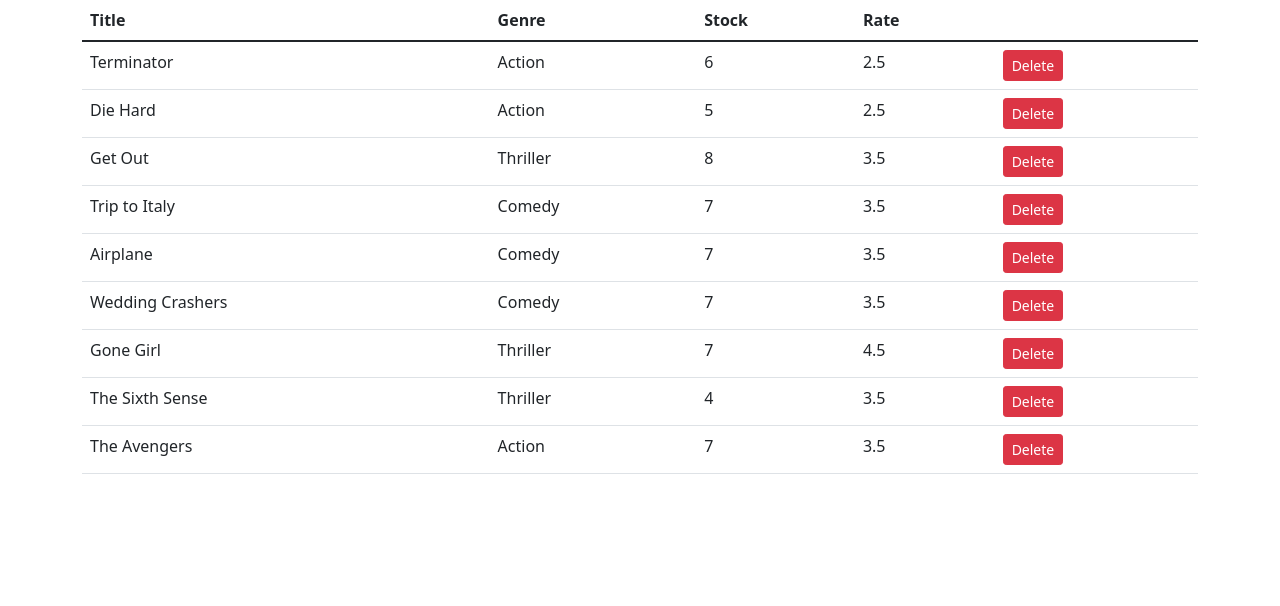
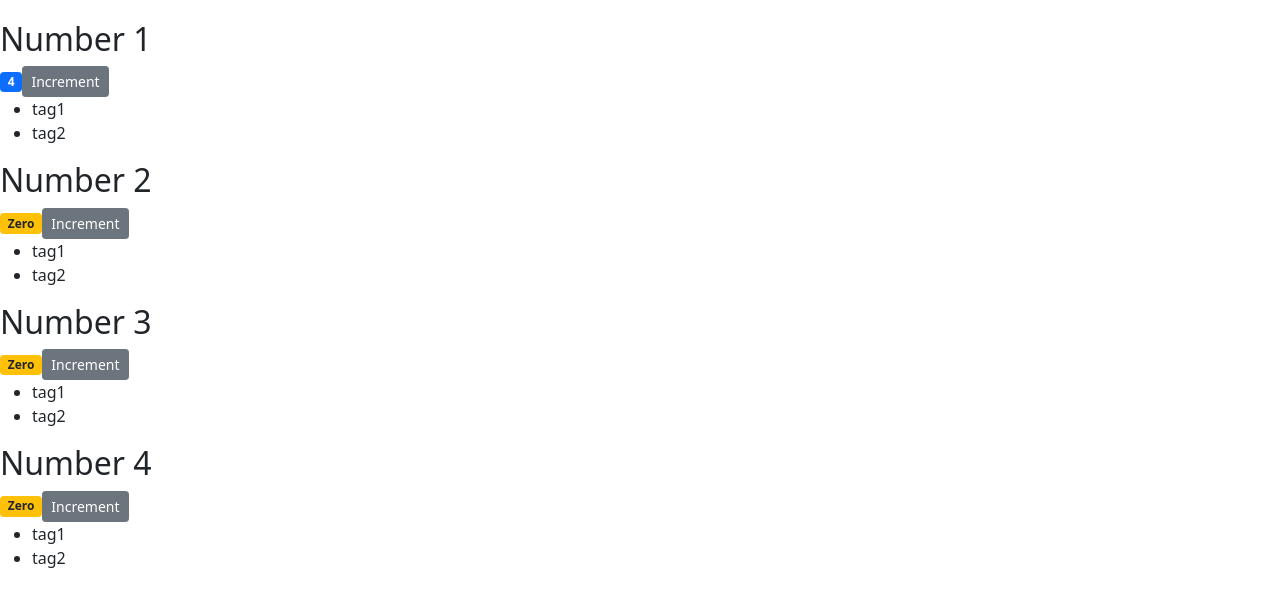
Before and after one commit to ttquyen/practice-reactjs-with-online-course, a React (Create React App) app: page / in a window 1280 px wide. Shown: the top 606 px of the page. Built offline with nearby package versions, Linux system fonts and the light colour scheme.

Commit message:
passing data to component

```diff
--- a/src/components/counter.jsx
+++ b/src/components/counter.jsx
@@ -1,7 +1,7 @@
 import React, { Component } from "react";
 class Counter extends Component {
   state = {
-    count: 0,
+    value: this.props.value, //rename variable "value" to make code cleaner and more maintainable
     tags: ["tag1", "tag2"],
   };
   renderTags() {
@@ -15,19 +15,21 @@ class Counter extends Component {
     );
   }
   handleIncrement = () => {
-    this.setState({ count: this.state.count + 1 });
-    console.log("Increment Clicked", this, this.state.count);
+    this.setState({ value: this.state.value + 1 });
+    console.log("Increment Clicked", this, this.state.value);
     this.formatCount();
   };
   render() {
     return (
       <React.Fragment>
+        {this.props.children}
+        {/* pass another props outside from mother component */}
         <span className={this.getBadgeClasses()}>{this.formatCount()}</span>
         <button
           onClick={this.handleIncrement}
           className="btn btn-secondary btn-sm"
         >
-          Increament
+          Increment
         </button>
         {this.renderTags()}
       </React.Fragment>
@@ -35,12 +37,12 @@ class Counter extends Component {
   }
   getBadgeClasses() {
     let classes = "badge ";
-    classes += this.state.count === 0 ? "bg-warning text-dark" : "bg-primary";
+    classes += this.state.value === 0 ? "bg-warning text-dark" : "bg-primary";
     return classes;
   }
 
   formatCount() {
-    const { count } = this.state;
+    const { value: count } = this.state;
     return count === 0 ? "Zero" : count;
   }
 }
--- /dev/null
+++ b/src/components/counters.jsx
@@ -0,0 +1,28 @@
+import React, { Component } from "react";
+import Counter from "./counter";
+
+class Counters extends Component {
+  state = {
+    counters: [
+      { id: 1, value: 4 },
+      { id: 2, value: 0 },
+      { id: 3, value: 0 },
+      { id: 4, value: 0 },
+    ],
+  };
+  render() {
+    return (
+      <div>
+        {this.state.counters.map((counter) => (
+          <Counter key={counter.id} value={counter.value}>
+            <h2>Number {counter.id}</h2>
+          </Counter>
+          //indentical id when using map(),
+          //get values from array and pass value to component Counter
+        ))}
+      </div>
+    );
+  }
+}
+
+export default Counters;
--- a/src/components/movieTable.jsx
+++ b/src/components/movieTable.jsx
@@ -5,11 +5,16 @@ class MovieTable extends Component {
     movies: getMovies(),
   };
   handleDelete = (movie) => {
-    const movies = this.state.movies.filter((m) => m._id != movie._id);
+    const movies = this.state.movies.filter((m) => m._id !== movie._id);
     this.setState({ movies });
   };
   render() {
+    const { length: count } = this.state.movies;
+    if (this.state.movies.length === 0)
+      return <p>There are no movies in the database.</p>;
     return (
+      <React.Fragment>
+        <p>Showing {count} movies in the database.</p>
         <table className="table">
           <thead>
             <tr>
@@ -39,6 +44,7 @@ class MovieTable extends Component {
             ))}
           </tbody>
         </table>
+      </React.Fragment>
     );
   }
 }
--- a/src/index.css
+++ b/src/index.css
@@ -1,13 +1,14 @@
 body {
   margin: 0;
-  font-family: -apple-system, BlinkMacSystemFont, 'Segoe UI', 'Roboto', 'Oxygen',
-    'Ubuntu', 'Cantarell', 'Fira Sans', 'Droid Sans', 'Helvetica Neue',
+  font-family: -apple-system, BlinkMacSystemFont, "Segoe UI", "Roboto", "Oxygen",
+    "Ubuntu", "Cantarell", "Fira Sans", "Droid Sans", "Helvetica Neue",
     sans-serif;
   -webkit-font-smoothing: antialiased;
   -moz-osx-font-smoothing: grayscale;
+  padding: 20px 0 0 0;
 }
 
 code {
-  font-family: source-code-pro, Menlo, Monaco, Consolas, 'Courier New',
+  font-family: source-code-pro, Menlo, Monaco, Consolas, "Courier New",
     monospace;
 }
--- a/src/index.js
+++ b/src/index.js
@@ -4,9 +4,10 @@ import "./index.css";
 import App from "./App";
 import "bootstrap/dist/css/bootstrap.css";
 import "font-awesome/css/font-awesome.css";
+import Counters from "./components/counters";
 ReactDOM.render(
   <React.StrictMode>
-    <App />
+    <Counters />
   </React.StrictMode>,
   document.getElementById("root")
 );
```
Lines whose indentation alone changed are shown as unchanged.
